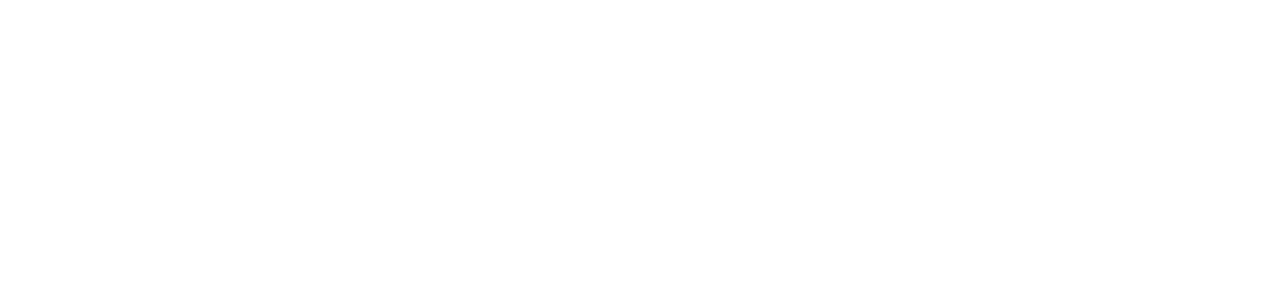
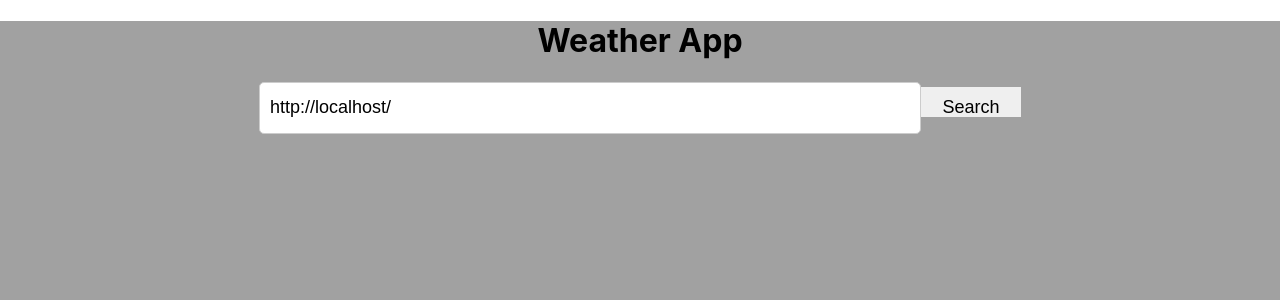
Before and after one commit to Sizwe-mLab/rest-api-weather-app, a React (Create React App) app: page / in a window 1280 px wide. Shown: the top 300 px of the page. Built offline with nearby package versions, Linux system fonts and the light colour scheme.

Commit message:
added compoents

```diff
--- a/src/App.css
+++ b/src/App.css
@@ -5,8 +5,19 @@
 
 }
 
+input[type="text"] {
+  width: 50%;
+  height: 30px;
+  font-size: 18px;
+  padding: 10px;
+  border: 1px solid #ccc;
+  border-radius: 5px;
+}
 
-.list-items{
-  align-items: center;
-
+button {
+  width: 100px;
+  height: 30px;
+  font-size: 18px;
+  padding: 10px;
+  border: none;
 }
--- a/src/App.js
+++ b/src/App.js
@@ -1,6 +1,9 @@
 
 import './App.css';
 import React, {useState} from 'react';
+import CurrentWeather from './components/CurrentWeather';
+import HourlyForecast from './components/Hourlyforecast';
+import DailyForecast from './components/Dailyforecast';
 
   const api = {
    key: 'b1e1d660348fd1a49f685e5d062e6269',
@@ -9,49 +12,52 @@ const api = {
 
 function App() {
 
-  const [search, setSearch] = useState("")
-  const [weather, setWeather] = useState({});
-  const searchPressed = () =>{
-  // fetch('https://api.openweathermap.org/data/2.5/forecast?q=London&appid=b1e1d660348fd1a49f685e5d062e6269')
+  const [Location, setLocation] = useState("")
+  const [weatherData, setWeatherData] = useState(null);
+  const [ForecastData, setForecastData] =useState(null);
+
+  const handleLocationChange = (event) =>{
+    setLocation(event.target.value);
+  };
+  const handleSearch = () => {
+    // Call the weather API with the user's location
+    fetch(`https://api.openweathermap.org/data/2.5/weather?q=${Location}&units=metric&appid=b1e1d660348fd1a49f685e5d062e6269`)
+      .then(response => response.json())
+      .then(data => setWeatherData(data));
+
+    // Call the forecast API with the user's location
+    fetch(`https://api.openweathermap.org/data/2.5/forecast?q=${Location}&units=metric&appid=b1e1d660348fd1a49f685e5d062e6269`)
+      .then(response => response.json())
+      .then(data => setForecastData(data));
+  };
+  //const searchPressed = () =>{
+   //fetch('https://api.openweathermap.org/data/2.5/forecast?q=London&appid=b1e1d660348fd1a49f685e5d062e6269')
     //.then((response)=>response.json())
     //.then((result) => {
-     //console.log(result);
+     //setWeather(result);
     //}
    //)
 
 
   return (
+
       <div className="App">
-      <header className='heading'>
-      <h1>Weather Forecast</h1>
-     {/*Search */}
+        <h1>Weather App</h1>
+        <input
+          type="text"
+          value={location}
+          onChange={handleLocationChange}
+          placeholder="Enter your location"
+        />
+        <button onClick={handleSearch}>Search</button>
+        {weatherData && (
           <div>
-
-     <input type="text" placeholder='Enter City/Town'  onChange={(e) => setSearch(e.target.value)}/>
-     <button onClick={searchPressed}> Search</button>
-
-
+            <CurrentWeather weatherData={weatherData} />
+            <HourlyForecast forecastData={ForecastData} />
+            <DailyForecast forecastData={ForecastData} />
           </div>
-     <div className="list-items">
-
-
-     </div>
-
-
-
-      {/*Location*/}
-     <p>{weather.name}</p>
-
-     {/*Temperature*/}
-     <p>{weather.main.temp}</p>
-
-      {/*Conditon*/}
-      <p>{weather.main[0].main}</p>
-
-      </header>
+        )}
       </div>
     );
   }
-}
-
 export default App;
--- /dev/null
+++ b/src/components/CurrentWeather.js
@@ -0,0 +1,17 @@
+import React from 'react';
+
+const CurrentWeather = ({ weatherData }) => {
+  if (!weatherData || !weatherData.main || !weatherData.weather) {
+    return <div>Loading...</div>;
+  }
+  return (
+    <div>
+      <h2>Current Weather</h2>
+      <p>Temperature: {weatherData.main.temp}°C</p>
+      <p>Humidity: {weatherData.weather[0].description}</p>
+      <p>Wind Speed: {weatherData.main.humidity} %</p>
+    </div>
+  );
+};
+
+export default CurrentWeather;
--- /dev/null
+++ b/src/components/Dailyforecast.js
@@ -0,0 +1,24 @@
+import React from 'react';
+
+
+const Dailyforecast = ({ forecast }) => {
+
+  if (!forecast || !forecast.list) {
+    return <p>No forecast data available.</p>;
+  }
+  const slicedForecast = forecast.list.slice(0, 5);
+
+  return (
+    <div>
+      {slicedForecast.map((item, index) => (
+        <div key={index}>
+          <h2>{new Date(item.dt * 1000).toLocaleDateString()}</h2>
+          <p>Temperature: {item.main.temp}°C</p>
+          <p>Humidity: {item.main.humidity}%</p>
+        </div>
+      ))}
+    </div>
+  );
+};
+
+export default Dailyforecast;
--- /dev/null
+++ b/src/components/Hourlyforecast.js
@@ -0,0 +1,23 @@
+import React from 'react';
+
+const Hourlyforecast = ({ forecastData }) => {
+  if (!forecastData || !forecastData.list) {
+    return <p>No forecast data available.</p>;
+  }
+
+  return (
+    <div>
+      <h2>Hourly Forecast</h2>
+      <ul>
+        {forecastData.list.slice(0, 12).map((item) => (
+          <li key={item.dt}>
+            <p>{new Date(item.dt * 1000).toLocaleTimeString()}</p>
+            <p>Temperature: {item.main.temp}°C</p>
+          </li>
+        ))}
+      </ul>
+    </div>
+  );
+};
+
+export default Hourlyforecast;
```
Also changed, not shown: 14 other files (tests, documents, lock files or other folders). Lines whose indentation alone changed are shown as unchanged.
